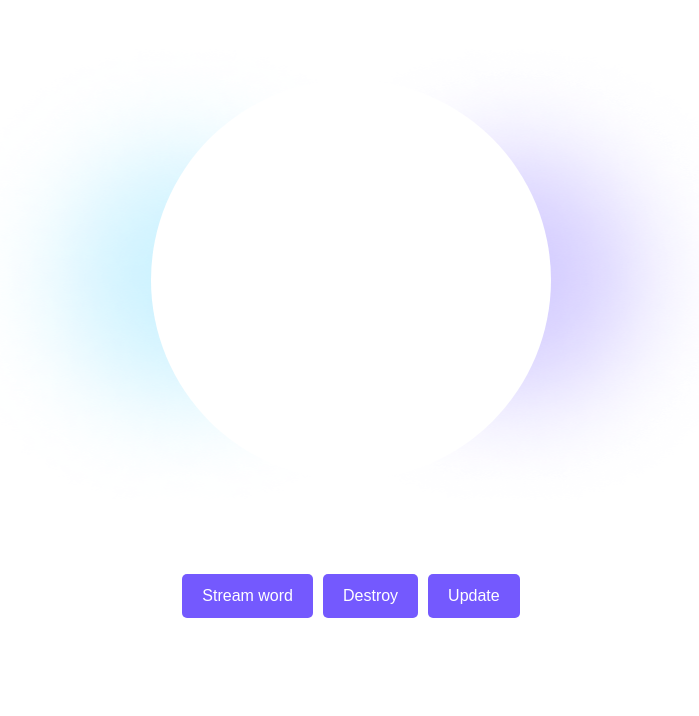
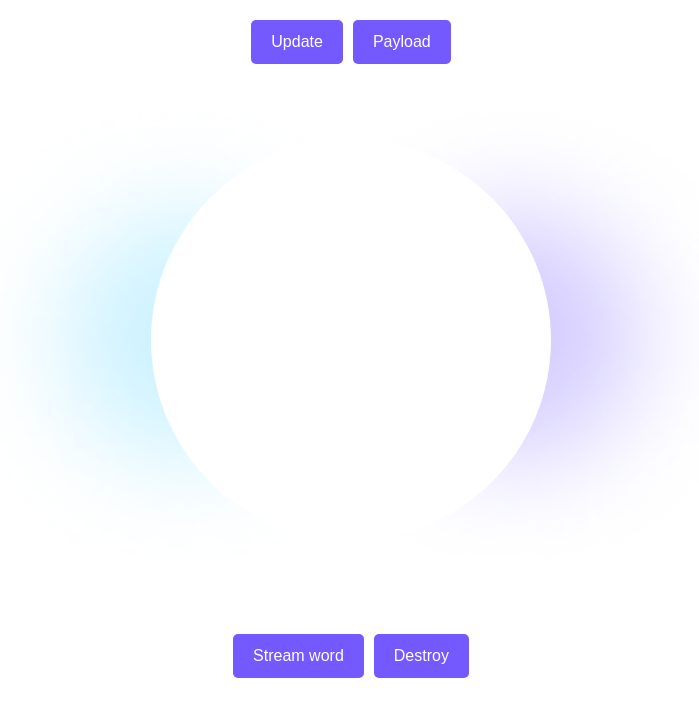
Before and after one commit to RCK-Games/cashi-DID, a React (Create React App) app: page / in a window 1280 px wide. Shown: the top 716 px of the page, without its empty margins (289-988 px from the left). Built offline with nearby package versions, Linux system fonts and the light colour scheme; no server answers.

Commit message:
Web socket Fix

```diff
--- a/package.json
+++ b/package.json
@@ -14,6 +14,7 @@
     "react-helmet": "^6.1.0",
     "react-router-dom": "^7.1.1",
     "react-scripts": "5.0.1",
+    "react-use-websocket": "^4.13.0",
     "web-vitals": "^4.2.4"
   },
   "scripts": {
--- a/src/App.js
+++ b/src/App.js
@@ -1,12 +1,13 @@
 import { ElementContextRoute } from "./context/RouteContext";
-import React, { useContext } from "react";
+import React, { useContext, useState, useRef } from "react";
 import Login from "./pages/Login"
 import './App.css';
 import StreamingApi from '../src/components/Streaming/StreamingApi';
+import Holder from "./components/Holder";
 
 function App() {
+  const hijoRef = useRef(null);
   const {route} = useContext(ElementContextRoute);
-
   let currentPage ;
   // eslint-disable-next-line default-case
   switch (route) {
@@ -21,9 +22,11 @@ function App() {
       break;
   }
 
+
   return (
     <div className="App">
-      <StreamingApi></StreamingApi>
+      <Holder></Holder>
+      <StreamingApi ref={hijoRef}></StreamingApi>
       <>{currentPage}</>
 
     </div>
--- /dev/null
+++ b/src/components/Holder.js
@@ -0,0 +1,34 @@
+import React, { useContext, useState, useRef } from "react";
+import "../styles/Chat.css";
+import { ElementContextOpenAi } from "../context/OpenAiContext";
+const Holder = () => {
+  const { lastMessage, setLastMessage } = useContext(ElementContextOpenAi);
+  const updateButton = async () => {
+    console.log("update");
+    const paragraph = document.getElementById("textHolder");
+    if (paragraph) {
+      paragraph.textContent = "Hello how are you?";
+    }
+  };
+  const sendPayload = async () => {
+    console.log(lastMessage);
+    const button = document.getElementById("stream-word-button");
+      if (button) {
+        button.click();
+      }
+  };
+
+  return (
+    <>
+      <button id="upda-button" type="button" onClick={updateButton}>
+        Update
+      </button>
+      <button id="payload-button" type="button" onClick={sendPayload}>
+        Payload
+      </button>
+      <p style={{fontSize: "0px"}} id="textHolder"> Hello world</p>
+    </>
+  );
+};
+
+export default Holder;
--- a/src/components/Streaming/StreamingApi.js
+++ b/src/components/Streaming/StreamingApi.js
@@ -1,9 +1,9 @@
 
-import { useEffect, useState, useRef} from 'react';
+import { useEffect, useRef, useImperativeHandle, forwardRef, useContext} from 'react';
 import '../../styles/Streaming.css';
-
-const StreamingApi = () => {
-
+import { ElementContextOpenAi } from "../../context/OpenAiContext";
+const StreamingApi = forwardRef((props, ref) =>  {
+  const { lastMessage } = useContext(ElementContextOpenAi);
 const DID_API = {
   "key": "Y2FzaGltaXJvLmFpQGdtYWlsLmNvbQ:rIjOUHjgu67IHsFNURkAH",
   "url": "https://api.d-id.com",
@@ -23,7 +23,6 @@ let streamVideoOpacity = 0;
 
 let ws = useRef(null);
 
-const [word, setWord] = useState(null);
 const stream_warmup = true;
 let isStreamReady = !stream_warmup;
 
@@ -124,11 +123,23 @@ let streamVideoElement
   }}
 
 
+  useImperativeHandle(ref, () => ({
+    streamWord,
+  }));
+
   ///Accionar cuando se llame el sistema para hablar
   const streamWord = async ()=>{
-    let text = word
-    if(word === null){
-      text = "hello world one two three"
+    let wordToStream
+    const paragraph = document.getElementById("textHolder");
+    if (paragraph) {
+      wordToStream = paragraph.textContent;
+    }
+    console.log(wordToStream)
+    let text
+    if(wordToStream === undefined || wordToStream === null){
+      text = "Hello world"
+    }else{
+      text = wordToStream
     }
 
   const chunks = text.split(' ');
@@ -166,13 +177,6 @@ let streamVideoElement
     };
     sendMessage(ws, streamMessage);
   }}
-  console.log(word)
-
-  const updateButton = async ()=>{
-    console.log(word)
-    setWord("Hello how are you?")
-    console.log(word)
-  };
 
   const destroyButton = async ()=>{const streamMessage = {
     type: 'delete-stream',
@@ -451,13 +455,12 @@ let streamVideoElement
       <div id="buttons">
         <button id="stream-word-button" type="button" onClick={streamWord}>Stream word</button>
         <button id="destroy-button" type="button" onClick={destroyButton}>Destroy</button>
-        <button id="update-button" type="button" onClick={updateButton}>Update</button>
       </div>
 
     </div>
     <script type="module" src="./streaming-client-api-ws.js"></script>
     </>
   );
-};
+});
 
 export default StreamingApi;
--- a/src/context/OpenAiContext.js
+++ b/src/context/OpenAiContext.js
@@ -8,6 +8,7 @@ const ElementProviderOpenAi= ({ children }) => {
   const [messageList, setMessageList] = useState([]);
   const [ActiveThreadChecker, setActiveThreadChecker] = useState(null);
   const [ActiveThreadTalker, setActiveThreadTalker] = useState(null);
+  const [lastMessage, setLastMessage] = useState(null);
   const open_ia_key = '';
     const assistantIdChecker = "asst_zrSOh8NUnr9XkoSAcZOkFP8d";
     const assistantIdTalker = "asst_zrSOh8NUnr9XkoSAcZOkFP8d";
@@ -201,7 +202,7 @@ const fetchMessages = async (activeThread, isChecker) => {
 }
 
 return (
-    <ElementContextOpenAi.Provider value={{ messageList, handleMessageToThread, OpenAiInterface }}>
+    <ElementContextOpenAi.Provider value={{ messageList, handleMessageToThread, OpenAiInterface, lastMessage, setLastMessage }}>
       {children}
     </ElementContextOpenAi.Provider>
   );
--- a/src/index.js
+++ b/src/index.js
@@ -4,12 +4,16 @@ import './index.css';
 import App from './App';
 import reportWebVitals from './reportWebVitals';
 import { ElementProviderRoute } from './context/RouteContext';
-
+import { ElementProviderOpenAi } from './context/OpenAiContext';
 const root = ReactDOM.createRoot(document.getElementById('root'));
 root.render(
-  <ElementProviderRoute>
-    <App />
-  </ElementProviderRoute>
+  <ElementProviderOpenAi>
+
+
+    <ElementProviderRoute>
+      <App />
+    </ElementProviderRoute>
+  </ElementProviderOpenAi>
 );
 
 // If you want to start measuring performance in your app, pass a function
```
Also changed, not shown: 1 other file (tests, documents, lock files or other folders).
